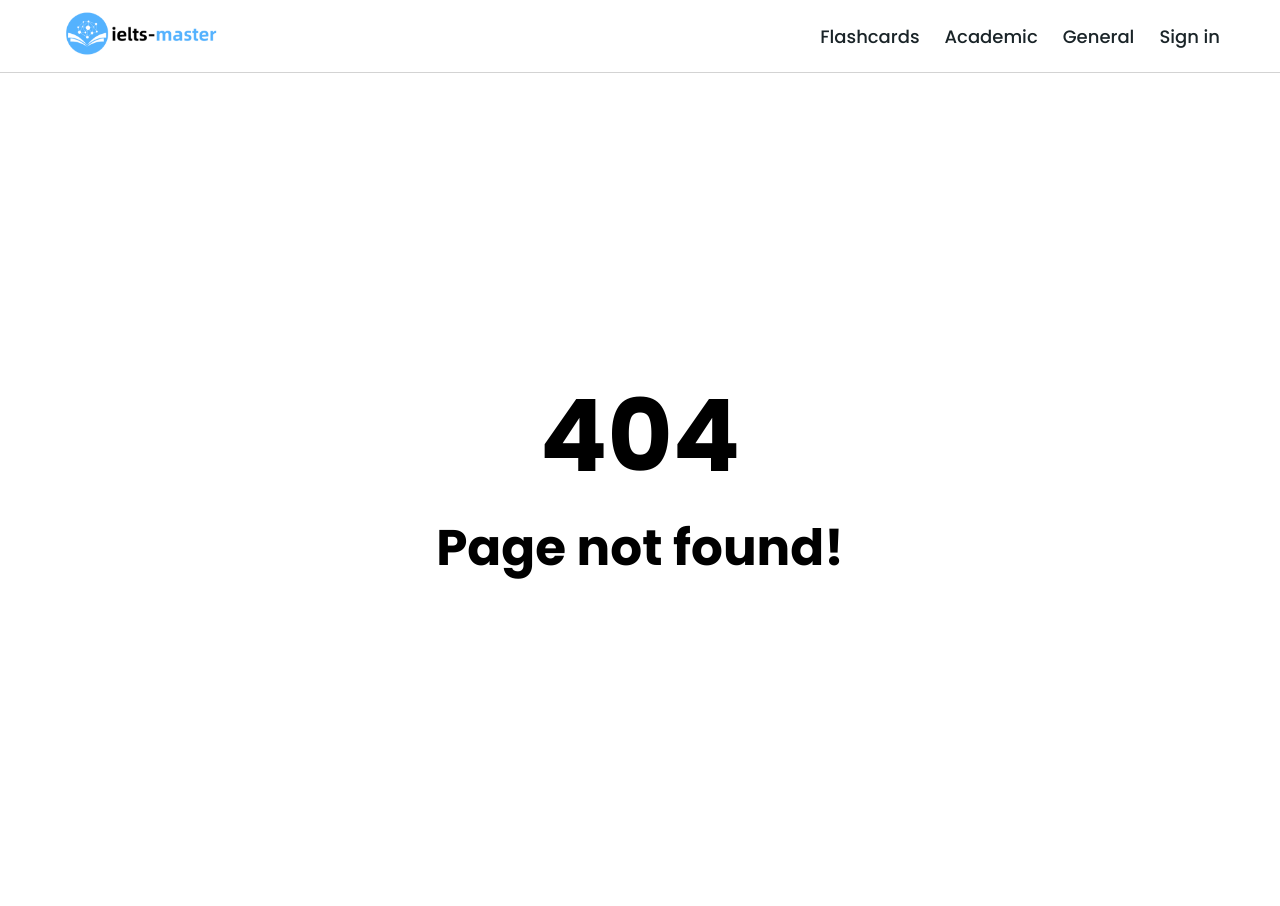
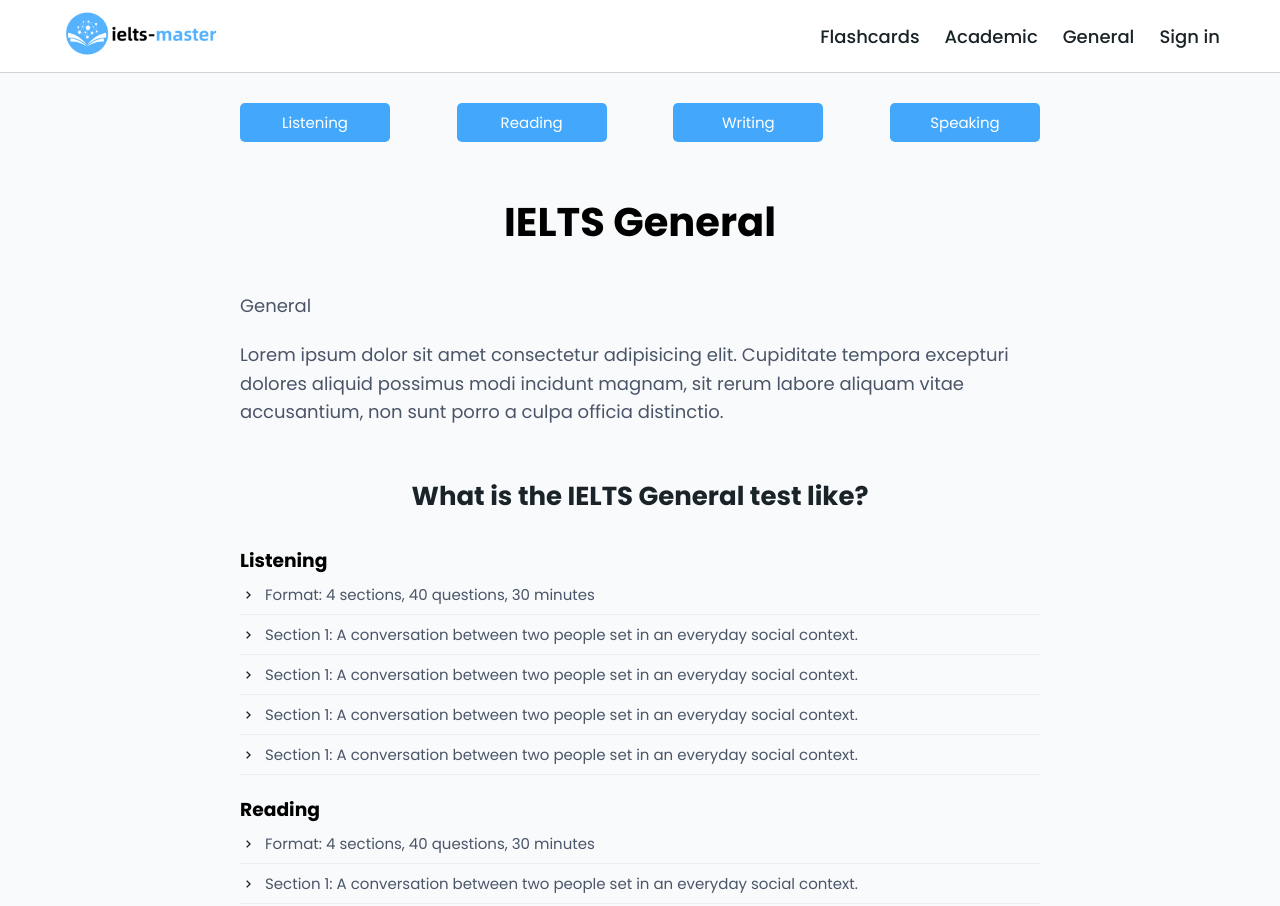
Before and after one commit to DannielVo/IeltsMaster, a React (Vite) app: page /general in a window 1280 px wide. Shown: the top 906 px of the page. Built offline with nearby package versions, Linux system fonts and the light colour scheme.

Commit message:
Feat: Finish Introduction page version 1

```diff
--- a/src/assets/asset.js
+++ b/src/assets/asset.js
@@ -13,21 +13,21 @@ export const FEATURES = [
     icon: "bx-trophy-star",
     title: "A Full Roadmap to IELTS Success",
     content:
-      "We provide a structured path from beginner to master. With up-to-date test materials, curated resources, and targeted practice, you'll always know what to learn — and when to learn it.",
+      "We provide a structured path from beginner to master. With up-to-date test materials, curated resources, and targeted practice, you'll always know what to learn - and when to learn it.",
   },
 
   {
     icon: "bx-book-open",
-    title: "A Library of Resources — From Basic to Advanced",
+    title: "A Library of Resources - From Basic to Advanced",
     content:
-      "Access quality English learning materials across all levels: grammar tips, vocabulary lists, and writing samples — all organized for your progress.",
+      "Access quality English learning materials across all levels: grammar tips, vocabulary lists, and writing samples - all organized for your progress.",
   },
 
   {
     icon: "bx-price-tag",
     title: "Practice Smarter with Flashcards",
     content:
-      "Use our built-in flashcards — or create your own — to memorize vocabulary, grammar rules, or even speaking answers. Your personal learning toolkit, always within reach.",
+      "Use our built-in flashcards - or create your own - to memorize vocabulary, grammar rules, or even speaking answers. Your personal learning toolkit, always within reach.",
   },
 
   {
@@ -41,7 +41,7 @@ export const FEATURES = [
     icon: "bx-fire-alt",
     title: "Motivate Yourself with the Streak System",
     content:
-      "Stay consistent with our streak tracker and gamified learning system. Turn effort into progress — and progress into motivation.",
+      "Stay consistent with our streak tracker and gamified learning system. Turn effort into progress - and progress into motivation.",
   },
 
   {
--- a/src/pages/home/hero/features-review/FeaturesReview.jsx
+++ b/src/pages/home/hero/features-review/FeaturesReview.jsx
@@ -8,7 +8,7 @@ const FeaturesReview = () => {
 
   return (
     <div className="features-review">
-      <h2>What Awaits You at IELTS Master?</h2>
+      <h2>What awaits you at IELTS Master?</h2>
 
       <div className="feature-review-content">
         <div className="feature-left">
@@ -21,44 +21,9 @@ const FeaturesReview = () => {
               </div>
             </div>
           ))}
-          {/* <div className="feature-item">
-            <i className="bxr bx-trophy-star feature-icon"></i>
-            <div className="feature-content">
-              <h3>Practice Smarter with Flashcards</h3>
-              <p>
-                Use our built-in flashcards — or create your own — to memorize
-                vocabulary, grammar rules, or even speaking answers. Your
-                personal learning toolkit, always within reach.
-              </p>
-            </div>
-          </div>
-
-          <div className="feature-item">
-            <i className="bxr bx-price-tag feature-icon"></i>
-            <div className="feature-content">
-              <h3>Practice Smarter with Flashcards</h3>
-              <p>
-                Use our built-in flashcards — or create your own — to memorize
-                vocabulary, grammar rules, or even speaking answers. Your
-                personal learning toolkit, always within reach.
-              </p>
-            </div>
-          </div>
-
-          <div className="feature-item">
-            <i className="bxr bx-book-open feature-icon"></i>
-            <div className="feature-content">
-              <h3>Practice Smarter with Flashcards</h3>
-              <p>
-                Use our built-in flashcards — or create your own — to memorize
-                vocabulary, grammar rules, or even speaking answers. Your
-                personal learning toolkit, always within reach.
-              </p>
-            </div>
-          </div> */}
         </div>
 
-        <div className="feature right">
+        <div className="feature-right">
           {rightFeatures.map((item, index) => (
             <div className="feature-item" key={`rightFeatures ${index}`}>
               <i className={`bxr ${item.icon} feature-icon`}></i>
@@ -68,41 +33,6 @@ const FeaturesReview = () => {
               </div>
             </div>
           ))}
-          {/* <div className="feature-item">
-            <i className="bxr bx-refresh-cw-alt feature-icon"></i>
-            <div className="feature-content">
-              <h3>Practice Smarter with Flashcards</h3>
-              <p>
-                Use our built-in flashcards — or create your own — to memorize
-                vocabulary, grammar rules, or even speaking answers. Your
-                personal learning toolkit, always within reach.
-              </p>
-            </div>
-          </div>
-
-          <div className="feature-item">
-            <i className="bxr bx-fire-alt feature-icon"></i>
-            <div className="feature-content">
-              <h3>Practice Smarter with Flashcards</h3>
-              <p>
-                Use our built-in flashcards — or create your own — to memorize
-                vocabulary, grammar rules, or even speaking answers. Your
-                personal learning toolkit, always within reach.
-              </p>
-            </div>
-          </div>
-
-          <div className="feature-item">
-            <i className="bxr bx-community feature-icon"></i>
-            <div className="feature-content">
-              <h3>Practice Smarter with Flashcards</h3>
-              <p>
-                Use our built-in flashcards — or create your own — to memorize
-                vocabulary, grammar rules, or even speaking answers. Your
-                personal learning toolkit, always within reach.
-              </p>
-            </div>
-          </div> */}
         </div>
       </div>
     </div>
--- a/src/pages/home/hero/features-review/featuresReview.css
+++ b/src/pages/home/hero/features-review/featuresReview.css
@@ -7,6 +7,13 @@
 .feature-review-content {
   display: flex;
   flex-wrap: wrap;
+}
+
+.feature-left,
+.feature-right {
+  display: flex;
+  flex-direction: column;
+  width: 50%;
 }
 
 .features-review h2 {
@@ -22,6 +29,7 @@
   text-align: left;
   gap: 30px;
   margin-bottom: 40px;
+  flex: 1;
 }
 
 .feature-icon {
--- /dev/null
+++ b/src/pages/introductionPg/IntroductionPg.jsx
@@ -0,0 +1,111 @@
+import React from "react";
+import "./introductionPg.css";
+
+const IntroductionPg = ({ isAcademic = true }) => {
+  return (
+    <main className="intro-container">
+      <section className="menu-wrapper">
+        <button className="menu-btn">Listening</button>
+        <button className="menu-btn">Reading</button>
+        <button className="menu-btn">Writing</button>
+        <button className="menu-btn">Speaking</button>
+      </section>
+
+      <section className="intro-wrapper">
+        <h2 className="intro-title">{`IELTS ${
+          isAcademic ? "Academic" : "General"
+        }`}</h2>
+        <div className="intro-paragraphs">
+          {isAcademic && (
+            <>
+              <p>
+                IELTS Academic test assesses your English-language proficiency
+                at an academic level to determine whether you are ready to study
+                at an undergraduate or post graduate level, or work in a
+                professional setting, such as doctor, nurse, teacher or lawyer.
+              </p>
+
+              <p>
+                The Academic test looks at your English-language proficiency
+                across the four skillsets, listening, reading, writing and
+                speaking. The Listening and Speaking parts of the test are the
+                same for both Academic and General Training, while the Reading
+                and Writing parts are different.
+              </p>
+            </>
+          )}
+
+          {!isAcademic && (
+            <>
+              <p>General</p>
+
+              <p>
+                Lorem ipsum dolor sit amet consectetur adipisicing elit.
+                Cupiditate tempora excepturi dolores aliquid possimus modi
+                incidunt magnam, sit rerum labore aliquam vitae accusantium, non
+                sunt porro a culpa officia distinctio.
+              </p>
+            </>
+          )}
+        </div>
+      </section>
+
+      <section className="intro-details">
+        <h2 className="details-title">{`What is the IELTS ${
+          isAcademic ? "Academic" : "General"
+        } test like?`}</h2>
+        <div className="listening details-element">
+          <h3>Listening</h3>
+          <ul>
+            <li>Format: 4 sections, 40 questions, 30 minutes</li>
+            <li>
+              Section 1: A conversation between two people set in an everyday
+              social context.
+            </li>
+            <li>
+              Section 1: A conversation between two people set in an everyday
+              social context.
+            </li>
+            <li>
+              Section 1: A conversation between two people set in an everyday
+              social context.
+            </li>
+            <li>
+              Section 1: A conversation between two people set in an everyday
+              social context.
+            </li>
+          </ul>
+        </div>
+
+        <div className="reading">
+          <h3>Reading</h3>
+          <ul>
+            <li>Format: 4 sections, 40 questions, 30 minutes</li>
+            <li>
+              Section 1: A conversation between two people set in an everyday
+              social context.
+            </li>
+            <li>
+              Section 1: A conversation between two people set in an everyday
+              social context.
+            </li>
+            <li>
+              Section 1: A conversation between two people set in an everyday
+              social context.
+            </li>
+            <li>
+              Section 1: A conversation between two people set in an everyday
+              social context.
+            </li>
+          </ul>
+        </div>
+
+        <div className="writing"></div>
+
+        <div className="speaking"></div>
+      </section>
+    </main>
+  );
+};
+
+export default IntroductionPg;
--- /dev/null
+++ b/src/pages/introductionPg/introductionPg.css
@@ -0,0 +1,102 @@
+.intro-container {
+  padding-block: 30px;
+  background-color: var(--secondary-background);
+}
+
+/* --------------- MENU --------------- */
+.menu-wrapper {
+  display: flex;
+  justify-content: space-between;
+  align-items: center;
+  gap: 20px;
+  margin: 0 auto;
+  max-width: 800px;
+  margin-bottom: 30px;
+}
+
+.menu-btn {
+  width: 150px;
+  padding: 8px;
+  border-radius: 5px;
+  border: none;
+  font-size: 15px;
+  color: var(--main-background);
+  background: var(--primary-color);
+  cursor: pointer;
+  transition: 0.3s;
+  margin-bottom: 20px;
+}
+
+.menu-btn:hover {
+  background: var(--primary-hover);
+}
+
+/* --------------- INTRODUCTION --------------- */
+.intro-wrapper {
+  max-width: 800px;
+  margin: 0 auto 50px;
+}
+
+.intro-title {
+  font-size: 40px;
+  font-weight: 650;
+  margin-bottom: 40px;
+  text-align: center;
+}
+
+.intro-paragraphs {
+  text-align: left;
+}
+
+.intro-paragraphs p {
+  font-size: 18px;
+  color: var(--itemSecond-color);
+  margin-bottom: 20px;
+  line-height: 1.6;
+}
+
+/* --------------- MORE DETAILS --------------- */
+.intro-details {
+  max-width: 800px;
+  margin: 0 auto;
+}
+
+.details-title {
+  font-size: 26px;
+  color: var(--itemFirst-color);
+  margin-bottom: 30px;
+  text-align: center;
+}
+
+.details-element {
+  margin-bottom: 20px;
+}
+
+.intro-details ul {
+  list-style: none;
+}
+
+.intro-details ul li {
+  position: relative;
+  padding: 8px 0 8px 25px;
+  border-bottom: 1px solid #eee;
+  font-size: 15px;
+  color: var(--itemSecond-color);
+}
+
+.intro-details ul li::before {
+  content: "\ea50";
+  font-family: "boxicons";
+  position: absolute;
+  left: 0;
+  top: 50%;
+  transform: translateY(-50%);
+  font-size: 16px;
+  color: var(--itemFirst-color);
+}
+
+.intro-details p {
+  font-size: 15px;
+  color: var(--itemSecond-color);
+  margin: 10px 0;
+}
```
Also changed, not shown: src/App.jsx (+11 -0 lines).
